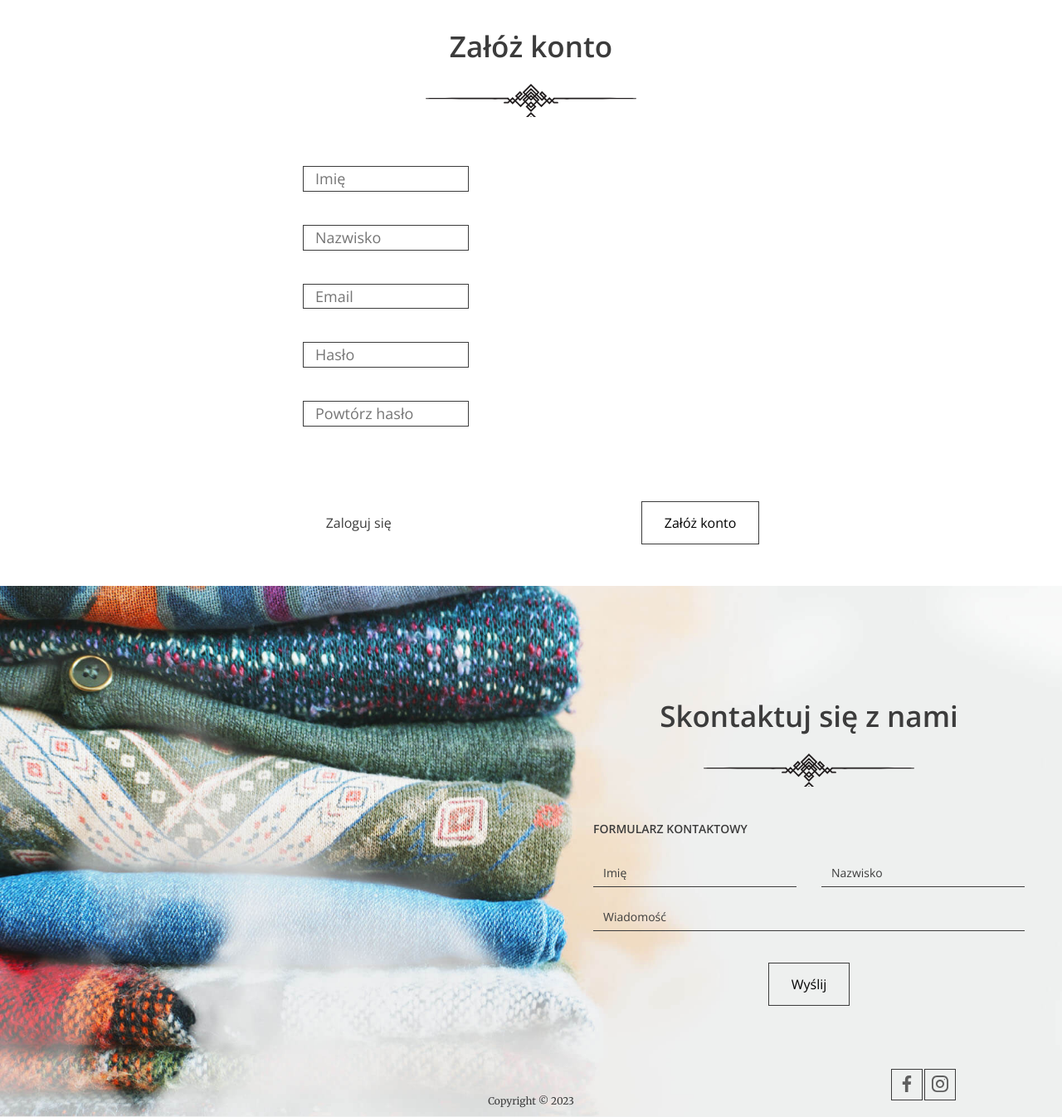
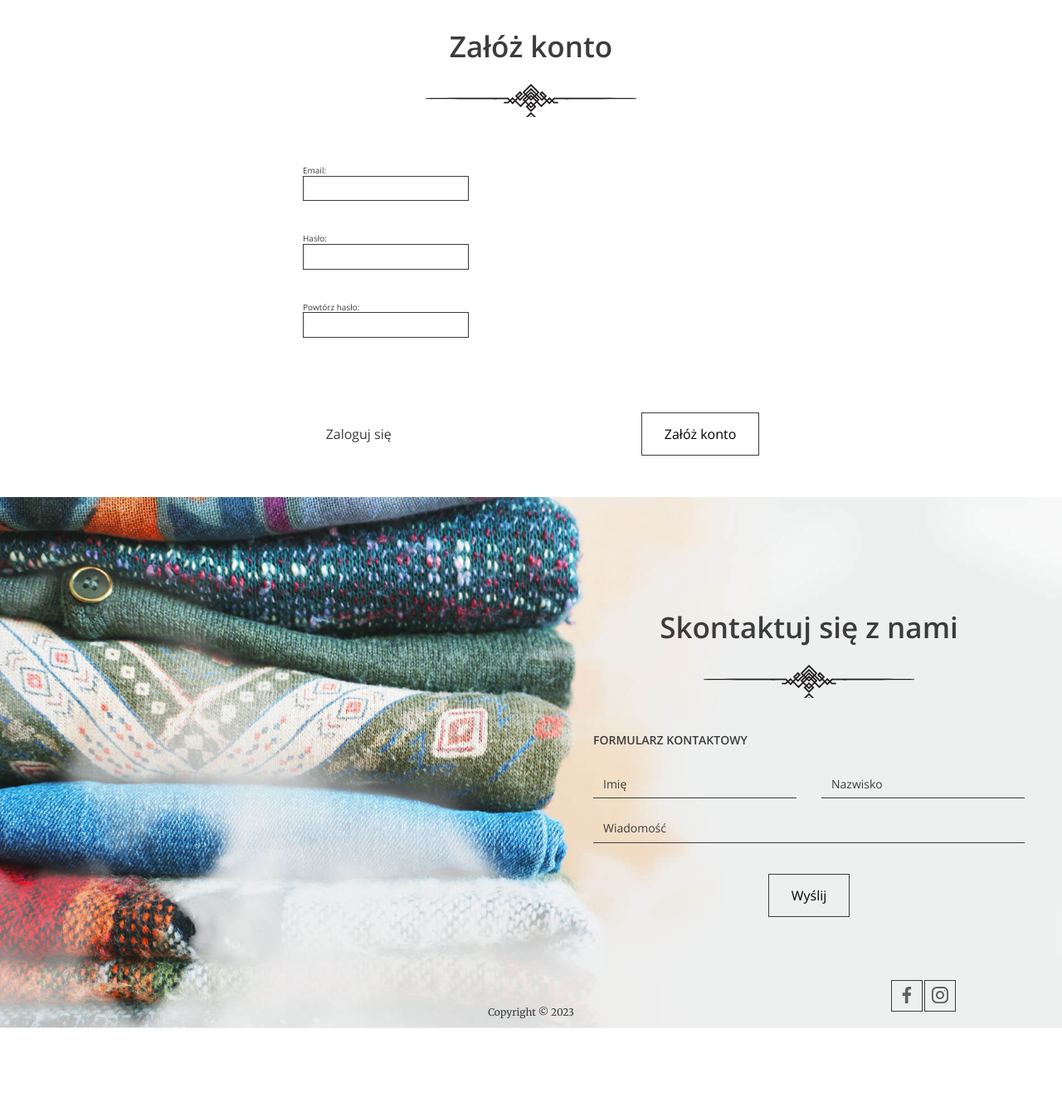
Before and after one commit to Mateusz-11/I_will_give_it_in_good_hands, a Django app: template templates/register.html in a window 1280 px wide. Shown: the part 236-1582 px from the top of the page at 83% size. After the commit the page ends 1475 px from the top, so only its background shows below. Run offline with Django 4.2, Linux system fonts and the light colour scheme; the template is opened without the code that fills it, so the values that code supplies are empty, except form fields; tables that the repository leaves empty hold one stand-in row (values such as "Sample post"); form fields are guessed from the names that the template uses.

Commit message:
Add register view

```diff
--- /dev/null
+++ b/clothes_app/forms.py
@@ -0,0 +1,6 @@
+from django import forms
+
+class RegisterForm(forms.Form):
+    password = forms.CharField(label="Hasło", max_length=30, widget=forms.PasswordInput)
+    password_repeat = forms.CharField(label="Powtórz hasło", max_length=30, widget=forms.PasswordInput)
+    mail = forms.EmailField(label="Email", max_length=30)
--- a/templates/register.html
+++ b/templates/register.html
@@ -3,31 +3,24 @@
 {% block top %} {% endblock %}
 
 {% block content %}
-
-    <section class="login-page">
+    <section id="register" class="login-page">
       <h2>Załóż konto</h2>
-        <form>
-            <div class="form-group">
-                <input type="text" name="name" placeholder="Imię"/>
+      <form action="#" method="post">
+          {% csrf_token %}
+        <div class="form-group">Email:<br>
+            {{ form.mail }}
         </div>
-            <div class="form-group">
-                <input type="text" name="surname" placeholder="Nazwisko"/>
+        <div class="form-group">Hasło:<br>
+             {{ form.password }}
         </div>
-            <div class="form-group">
-                <input type="email" name="email" placeholder="Email"/>
-            </div>
-            <div class="form-group">
-                <input type="password" name="password" placeholder="Hasło"/>
-            </div>
-            <div class="form-group">
-                <input type="password" name="password2" placeholder="Powtórz hasło"/>
+        <div class="form-group">Powtórz hasło:<br>
+            {{ form.password_repeat }}
         </div>
 
         <div class="form-group form-group--buttons">
-                <a href="{% url "login" %}" class="btn btn--without-border">Zaloguj się</a>
+          <a href="{% url 'login' %}#login" class="btn btn--without-border">Zaloguj się</a>
           <button class="btn" type="submit">Załóż konto</button>
         </div>
       </form>
     </section>
-
     {% endblock %}
```
Also changed, not shown: clothes_app/views.py (+8 -3 lines). Lines whose indentation alone changed are shown as unchanged.
